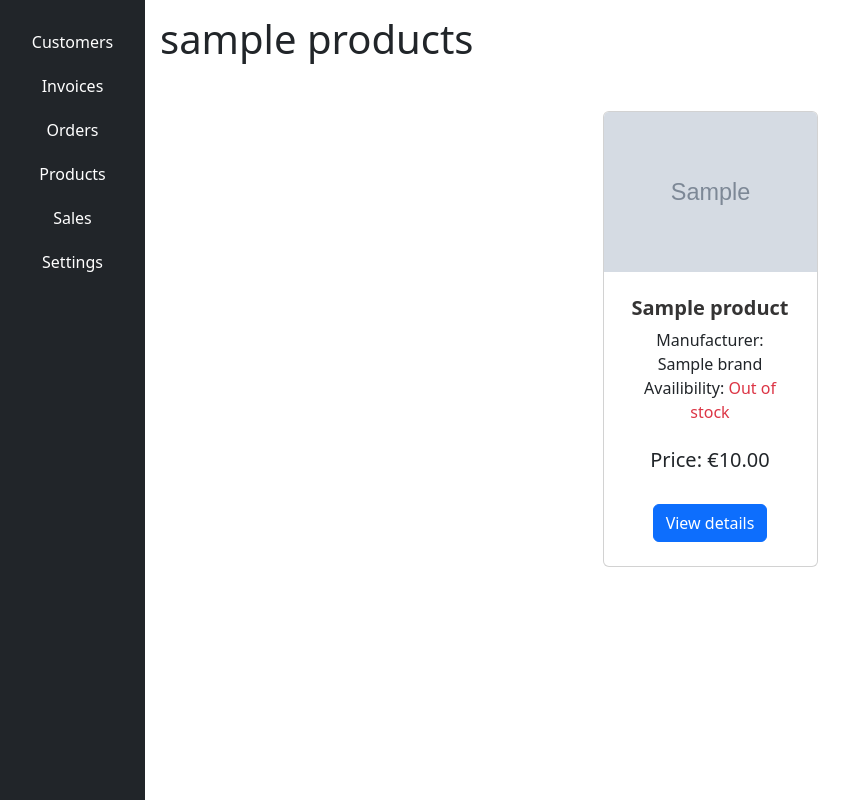
After one commit to TarmoPadam/PythonFinalProject, a Django app: page /back_office/products/ in a window 1280 px wide. The commit adds this page. Shown: the whole page, without its empty margins (0-849 px from the left). Run offline with Django 4.2, Linux system fonts and the light colour scheme; a user stored in the database is signed in; tables that the repository leaves empty hold one stand-in row (values such as "Sample post"); grey boxes marked "Sample" are stand-in pictures.

Commit message:
feature(create):RR-0031: BackOffice Products page

```diff
--- a/back_office/products/models.py
+++ b/back_office/products/models.py
@@ -1,14 +1,17 @@
 from django.db import models
 from django.db.models import DecimalField
 from django.core.validators import MinValueValidator
+from django.contrib.auth.models import User
 
 
 class Product(models.Model):
     name = models.CharField(max_length=255)
     description = models.TextField(null=True, blank=True, max_length=350)
     details = models.TextField(null=True, blank=True, max_length=1000)
-    price = models.DecimalField(max_digits=7, decimal_places=2, validators=[MinValueValidator(0.0)])
-    image = models.ImageField(upload_to='uploads/product/', blank=True, null=True)
+    price = models.DecimalField(max_digits=7, decimal_places=2, validators=[
+                                MinValueValidator(0.0)])
+    image = models.ImageField(
+        upload_to='uploads/product/', blank=True, null=True)
     in_stock = models.BooleanField(default=False)
     amount_sold = models.PositiveIntegerField(default=0)
     brand = models.ForeignKey(
@@ -50,6 +53,8 @@ class Brand(models.Model):
 
 
 class Supplier(models.Model):
+    user = models.OneToOneField(
+        User, on_delete=models.CASCADE, null=True, blank=True)
     name = models.CharField(max_length=255)
     products = models.ManyToManyField(
         Product, related_name='suppliers', blank=True)
--- /dev/null
+++ b/back_office/products/templates/backoffice_products.html
@@ -0,0 +1,104 @@
+{% extends 'back_base.html' %}
+{% block title %} {{ user }} products {% endblock %}
+
+{% block body %}
+{% load static %}
+<link rel="stylesheet" href="{% static 'backoffice_products.css' %}">
+<div class="content">
+    <h1>{{ user }} products</h1>
+    <section class="py5">
+        <div class="container px-4 px-lg-5 mt-5">
+            <div class="row gx-4 gx-lg-5 row-cols-2 row-cols-md-3 row-cols-xl-4 justify-content-center">
+                {% for product in products %}
+                <div class="col mb-5">
+                    <div class="card h-100">
+                    <a href="{% url 'backoffice_product_detail' product.id %}" style="color: rgb(53, 52, 52); text-decoration: none;">
+                        {% if product.image %}
+                        <img class="card-img-top" src="{{ product.image.url }}" alt="">
+                        {% else %}
+                        <img class="card-img-top" src="">
+                        {% endif %}
+                        <div class="card-body p-4">
+                        <div class="text-center">
+                            <h5 class="fw-bolder">
+                            {{ product.name }}
+                            </h5>
+                        </a>
+                        Manufacturer:
+                        {{ product.brand }}<br>
+                        <h7>Availibility:
+                            {% if product.in_stock %}
+                            <span class="text-success">
+                                In stock</span>
+                            {% else %}
+                            <span class="text-danger">Out of stock</span>
+                            {% endif %}
+                        </h7><br><br>
+                        <h5>Price: €{{ product.price }}</h5>
+                        </div>
+                    </div>
+                    <div class="card-footer p-4 pt-0 border-top-0 bg-transparent">
+                        <div class="text-center">
+                            <form action="{% url 'backoffice_product_detail' product.id %}" method="POST">
+                                {% csrf_token %}
+                                <button type="submit" class="btn btn-primary">View details</button>
+                              </form>
+                        </div>
+                    </div>
+                    </div>
+                </div>
+                {% endfor %}
+            </div>
+        </div>
+        {% if products.count > 5 %}
+        <nav>
+            <ul class="pagination">
+                {% if products.has_previous %}
+                <li class="page-item">
+                    <a class="page-link" href="?page=1">First</a>
+                </li>
+                <li class="page-item">
+                    <a class="page-link" href="?page={{ products.previous_page_number }}">Previous</a>
+                </li>
+                {% else %}
+                <li class="page-item disabled">
+                    <a class="page-link">First</a>
+                </li>
+                <li class="page-item disabled">
+                    <a class="page-link">Previous</a>
+                </li>
+                {% endif %}
+
+                {% for page in products.paginator.page_range %}
+                {% if products.number == page %}
+                    <li class="page-item active" aria-current="True">
+                    <a class="page-link" href="?page={{page}}">{{page}}</a>
+                    </li>
+                {% else %}
+                    <li class="page-item">
+                    <a class="page-link" href="?page={{page}}">{{page}}</a>
+                    </li>
+                {% endif %}
+                {% endfor %}
+
+                {% if products.has_next %}
+                <li class="page-item">
+                    <a class="page-link" href="?page={{ products.next_page_number }}">Next</a>
+                </li>
+                <li class="page-item">
+                    <a class="page-link" href="?page={{ products.paginator.num_pages }}">Last</a>
+                </li>
+                {% else %}
+                <li class="page-item disabled">
+                    <a class="page-link">Next</a>
+                </li>
+                <li class="page-item disabled">
+                    <a class="page-link">Last</a>
+                </li>
+                {% endif %}
+            </ul>
+        </nav>
+        {% endif %}
+    </section>
+</div>
+{% endblock %}
--- a/back_office/products/urls.py
+++ b/back_office/products/urls.py
@@ -1,3 +1,7 @@
+from django.urls import path
+from .views import products, product_detail
+
 urlpatterns = [
-
+    path('', products, name='backoffice_products'),
+    path('<int:product_id>/', product_detail, name='backoffice_product_detail')
 ]
--- a/back_office/products/views.py
+++ b/back_office/products/views.py
@@ -1,3 +1,37 @@
-from django.shortcuts import render
+from django.shortcuts import render, redirect, get_object_or_404
+from django.contrib.auth.decorators import login_required
+from .models import Product, Supplier
+from django.core.paginator import Paginator, EmptyPage, PageNotAnInteger
 
 # Create your views here.
+
+
+@login_required
+def products(request):
+    if request.user.is_authenticated:
+        try:
+            supplier = Supplier.objects.get(user=request.user)
+            products = Product.objects.filter(
+                supplier=supplier).order_by('name')
+        except Supplier.DoesNotExist:
+            products = Product.objects.none()
+    else:
+        products = Product.objects.all().order_by('name')
+
+    paginator = Paginator(products, 6)
+    page_number = request.GET.get('page')
+
+    try:
+        products = paginator.page(page_number)
+    except PageNotAnInteger:
+        products = paginator.page(1)
+    except EmptyPage:
+        products = paginator.page(paginator.num_pages)
+
+    return render(request, 'backoffice_products.html', {'products': products})
+
+
+@login_required
+def product_detail(request, product_id):
+    product = get_object_or_404(Product, id=product_id)
+    return render(request, 'backoffice_product_details.html', {'product': product})
--- /dev/null
+++ b/static/backoffice_products.css
@@ -0,0 +1,16 @@
+.content {
+    margin-left: 145px;
+    padding: 20px;
+    padding-left: 15px;
+    padding-top: 15px;
+}
+
+.img-fluid{
+    max-height: 506px;
+    min-height: 150px;
+    max-width: 640px;
+    min-width: 200px;
+    object-fit: cover;
+    display: block;
+    margin: 0 auto;
+}
--- a/templates/back_navigation.html
+++ b/templates/back_navigation.html
@@ -14,7 +14,7 @@
           <a class="nav-link" href="#">Orders</a>
         </li>
         <li class="sidebar-item">
-          <a class="nav-link" href="#">Products</a>
+          <a class="nav-link" href="{% url 'backoffice_products' %}">Products</a>
         </li>
         <li class="sidebar-item">
           <a class="nav-link" href="#">Sales</a>
```
Also changed, not shown: back_office/products/templates/backoffice_product_details.html (added, +50 -0 lines).
